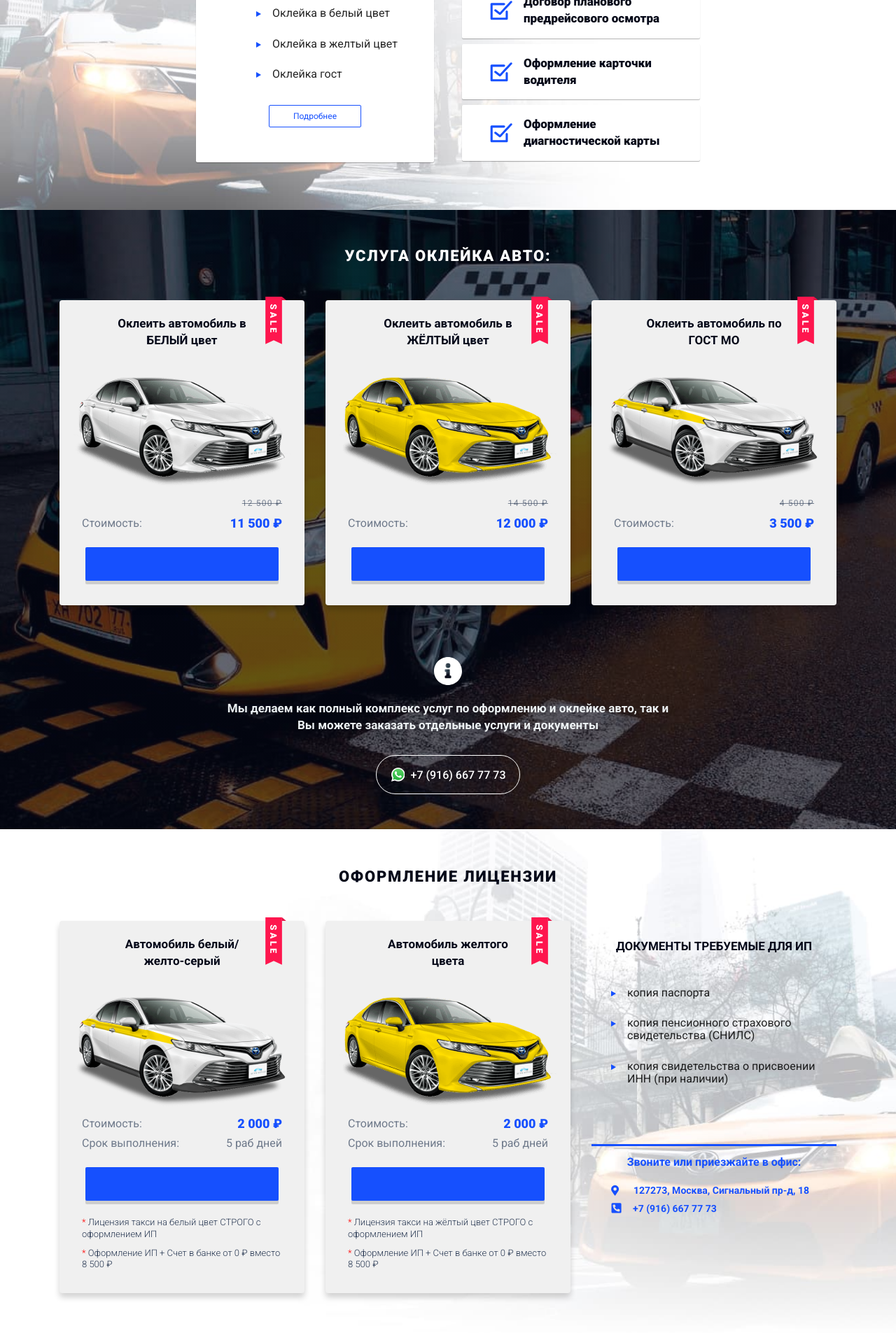
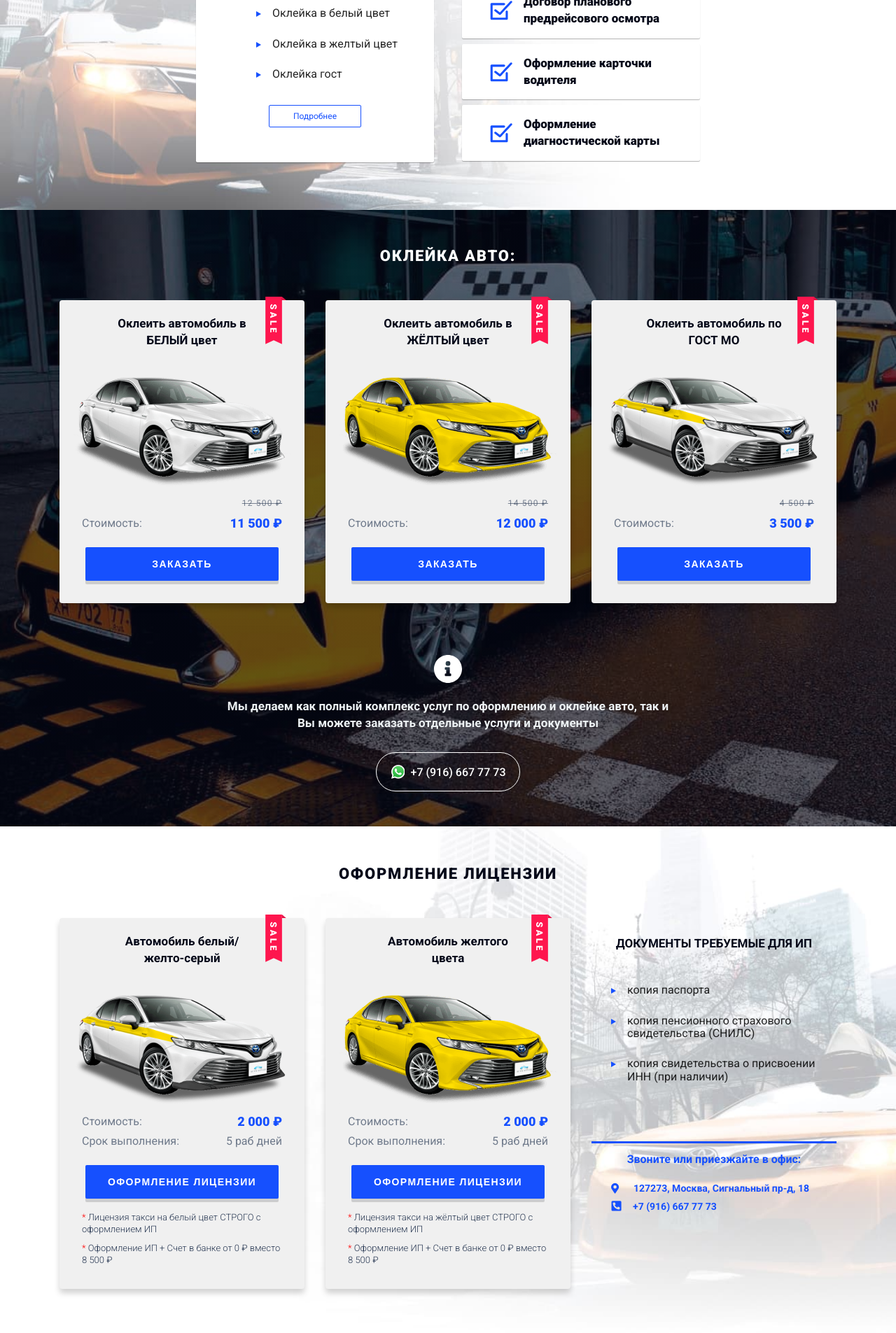
Before and after one commit to menim/auto-style-company, a Vue app: page / in a window 1280 px wide. Shown: the part 892-2797 px from the top of the page at 70% size. Built offline with nearby package versions, Linux system fonts and the light colour scheme.

Commit message:
Add title prop to BaseCard component

```diff
--- a/src/components/LicenseCars.vue
+++ b/src/components/LicenseCars.vue
@@ -54,7 +54,7 @@ export default {
               v-for="(car, index) in carsList"
               :key="index"
             >
-              <BaseCard :carItem="car" />
+              <BaseCard :carItem="car" buttonTitle="Оформление лицензии" />
             </li>
           </ul>
         </div>
--- a/src/components/PaperCars.vue
+++ b/src/components/PaperCars.vue
@@ -44,11 +44,11 @@ export default {
   <section id="paper-cars" class="paper-cars">
     <BaseContainer class="paper-cars__container">
       <BaseHeadline class="paper-cars__section-headline"
-        >Услуга оклейка авто:</BaseHeadline
+        >Оклейка авто:</BaseHeadline
       >
       <ul class="paper-cars__list row justify-content-center">
         <li v-for="car in carsList" :key="car.title" class="col-md-8 col-lg-4">
-          <BaseCard :carItem="car" />
+          <BaseCard :carItem="car" buttonTitle="Заказать" />
         </li>
       </ul>
       <div class="row justify-content-center">
```
